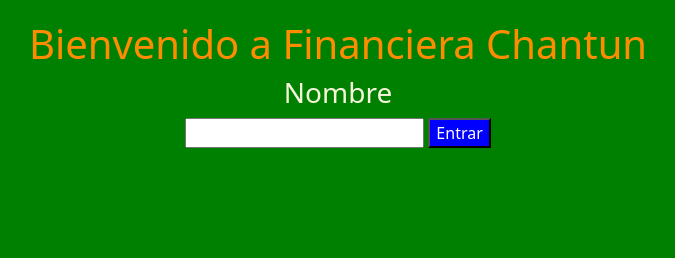
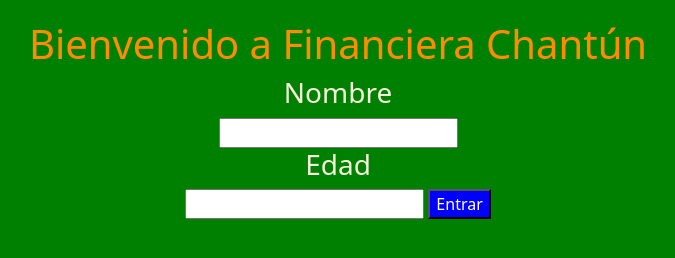
Before and after one commit to Pescobedo1982/EntregaFinal-Escobedo, a website: page index.html in a window 1280 px wide. Shown: the whole page, without its empty margins (302-977 px from the left). Drawn offline with nearby package versions, Linux system fonts and the light colour scheme; some packages are replaced by stand-ins of ours; a script that the page names is missing.

Commit message:
Update index.html

```diff
--- a/index.html
+++ b/index.html
@@ -18,9 +18,11 @@
     <h3 class="comprador"></h3>
   </header>
 <div class="hidden">
-  <h1>Bienvenido a Financiera Chantun</h1>
+  <h1>Bienvenido a Financiera Chantún</h1>
   <h3>Nombre</h3>
   <input type="text"  class="name" required>
+  <h3>Edad</h3>
+  <input type="number"  class="age" required>
   <button type="submit" class="entrar">Entrar</button>
 </div>
 <div class="first">
```
